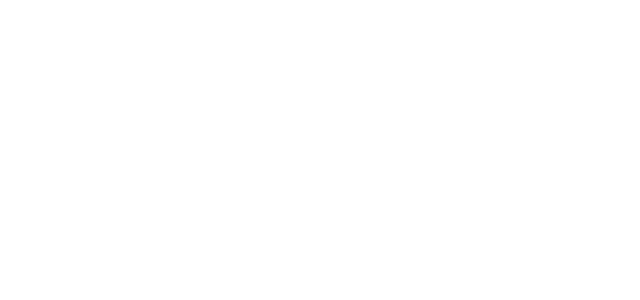
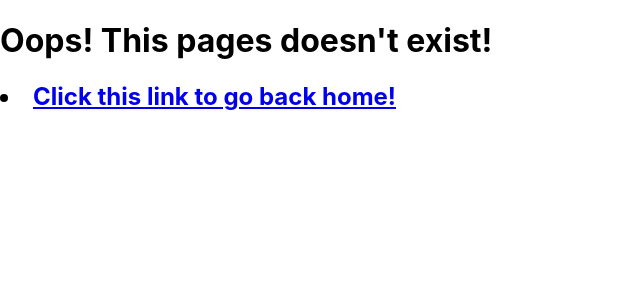
Before and after one commit to svonhatten/wreck-this, a React (Create React App) app in the folder wreck-this/: page /Home in a window 1280 px wide. Shown: the top 300 px of the page, without its empty margins (0-640 px from the left). Built offline with nearby package versions, Linux system fonts and the light colour scheme.

Commit message:
Functioning 404 page linking back to home

```diff
--- a/wreck-this/src/App.jsx
+++ b/wreck-this/src/App.jsx
@@ -3,6 +3,7 @@
   BrowserRouter as Router,
   Switch,
   Route,
+  Link
 } from "react-router-dom";
 
 
@@ -26,8 +27,25 @@
           <Route path="/Explosion">
             <ExplosionPage />
           </Route>
+          <Route path="*">
+            <NoMatch />
+          </Route>
         </Switch>
       </div>
     </Router>
   );
 }
+
+
+function NoMatch() {
+  return (
+    <div>
+      <h1>
+        Oops! This pages doesn't exist!
+      </h1>
+      <h2>
+       <li><Link to="/">Click this link to go back home!</Link> </li>
+      </h2>
+    </div>
+  );
+}
```
